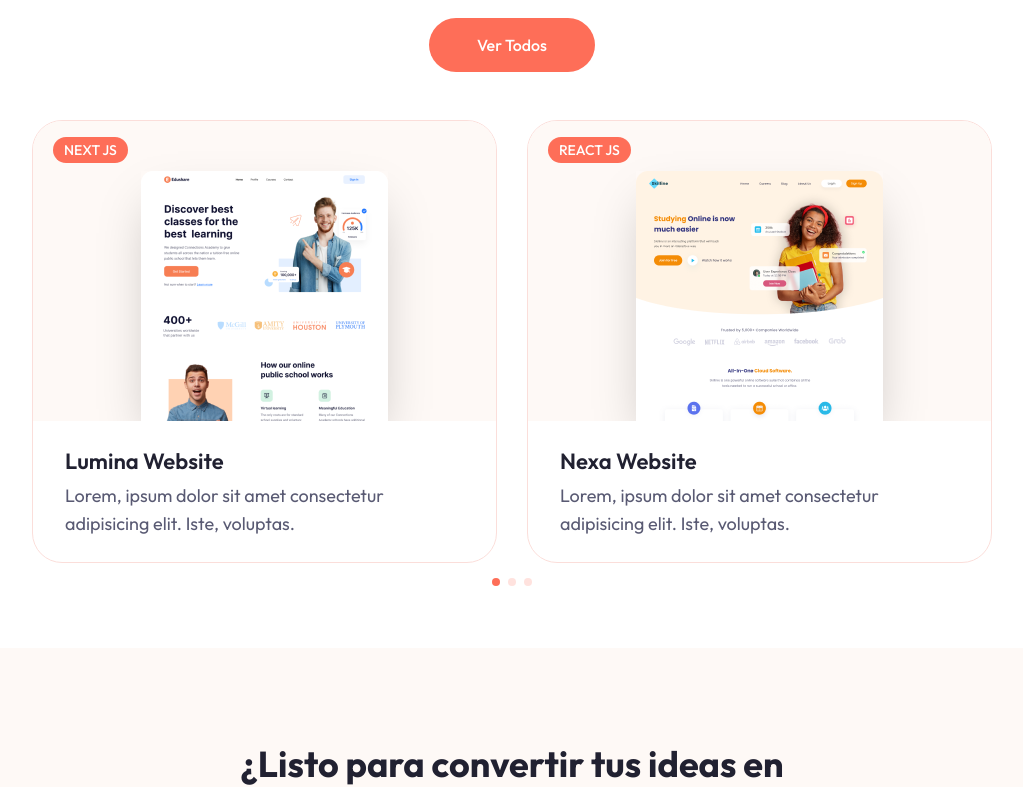
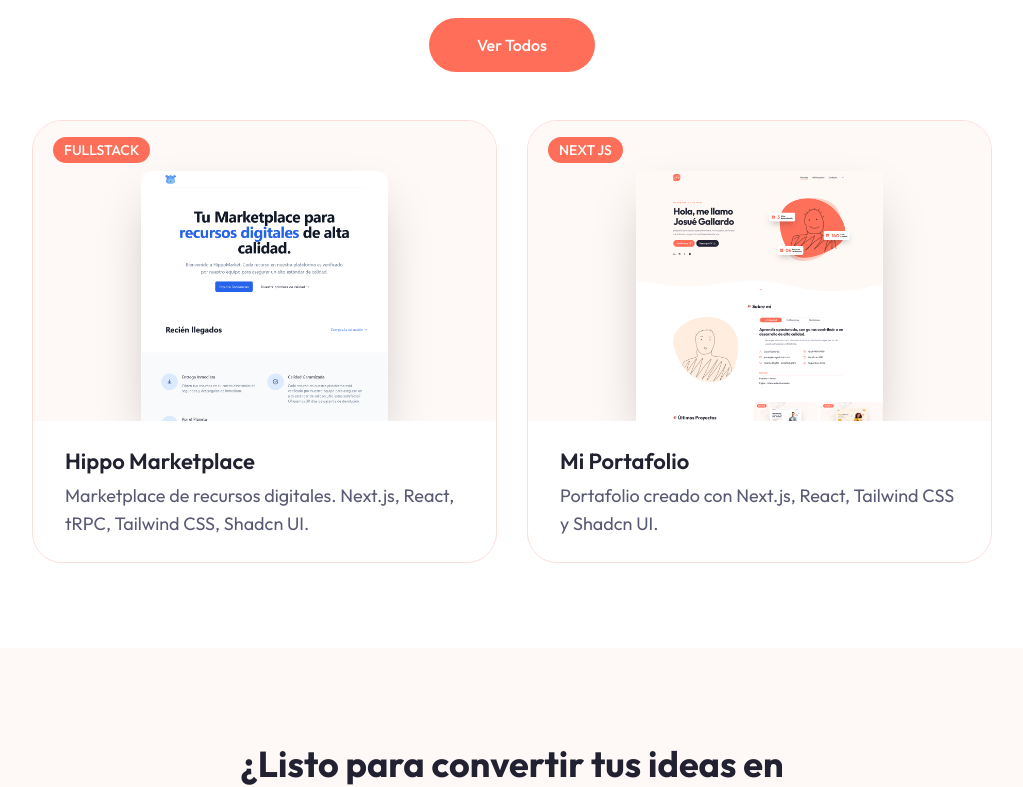
Before and after one commit to Im-Elias/portfolio, a Next.js app: page / in a window 1280 px wide. Shown: the part 1765-2552 px from the top of the page, without its empty margins (128-1151 px from the left). Built offline with nearby package versions, Linux system fonts and the light colour scheme.

Commit message:
deploy con 2 proyectos

```diff
--- a/app/projects/page.jsx
+++ b/app/projects/page.jsx
@@ -5,58 +5,22 @@ import ProjectCard from "@/components/ProjectCard";
 
 const projectsData = [
   {
-    image: "/work/1.png",
-    category: "next js",
-    name: "Lumina Website",
+    image: "/work/hippomarket.png",
+    category: "fullstack",
+    name: "Hippo Marketplace",
     description:
-      "Lorem, ipsum dolor sit amet consectetur adipisicing elit. Iste, voluptas.",
-    link: "/",
-    github: "/",
+      "Marketplace de recursos digitales. Next.js, React, tRPC, Tailwind CSS, Shadcn UI.",
+    link: "https://github.com/Im-Elias/HippoMarket",
+    github: "https://github.com/Im-Elias/HippoMarket",
   },
   {
-    image: "/work/3.png",
-    category: "react js",
-    name: "Nexa Website",
+    image: "/work/portfolio.png",
+    category: "next js",
+    name: "Mi Portafolio",
     description:
-      "Lorem, ipsum dolor sit amet consectetur adipisicing elit. Iste, voluptas.",
-    link: "/",
-    github: "/",
-  },
-  {
-    image: "/work/2.png",
-    category: "fullstack",
-    name: "Serenity Website",
-    description:
-      "Lorem, ipsum dolor sit amet consectetur adipisicing elit. Iste, voluptas.",
-    link: "/",
-    github: "/",
-  },
-  {
-    image: "/work/1.png",
-    category: "next js",
-    name: "Soltice Website",
-    description:
-      "Lorem, ipsum dolor sit amet consectetur adipisicing elit. Iste, voluptas.",
-    link: "/",
-    github: "/",
-  },
-  {
-    image: "/work/4.png",
-    category: "react js",
-    name: "Stark Website",
-    description:
-      "Lorem, ipsum dolor sit amet consectetur adipisicing elit. Iste, voluptas.",
-    link: "/",
-    github: "/",
-  },
-  {
-    image: "/work/2.png",
-    category: "fullstack",
-    name: "Swift Website",
-    description:
-      "Lorem, ipsum dolor sit amet consectetur adipisicing elit. Iste, voluptas.",
-    link: "/",
-    github: "/",
+      "Portafolio creado con Next.js, React, Tailwind CSS y Shadcn UI.",
+    link: "https://josue-gallardo-portfolio.vercel.app/",
+    github: "https://github.com/Im-Elias/portfolio",
   },
 ];
 
--- a/app/success/page.jsx
+++ b/app/success/page.jsx
@@ -1,10 +1,10 @@
-import { Link } from "next/link";
+import Link from "next/link";
 
-const Success = () => {
+const Contact = () => {
   return (
     <div className="container mx-auto flex flex-col items-center justify-center min-h-screen bg-background text-foreground">
-      <h1 className="h1 mb-8">¡El email fue enviado!</h1>
-      <p className="subtitle mb-4">
+      <h1 className="section-title mb-8">¡El email fue enviado!</h1>
+      <p className="subtitle mb-4 text-center">
         Gracias por contactarme. Te responderé lo antes posible.
       </p>
       <Link href="/" className="text-primary hover:underline">
@@ -14,4 +14,4 @@ const Success = () => {
   );
 };
 
-export default Success;
+export default Contact;
--- a/components/Form.jsx
+++ b/components/Form.jsx
@@ -26,7 +26,7 @@ const Form = () => {
       const data = await response.json();
 
       //redirect to success page
-      router.push("/success");
+      router.push("/success-form");
 
       setName("");
       setEmail("");
--- a/components/Work.jsx
+++ b/components/Work.jsx
@@ -17,58 +17,22 @@ import ProjectCard from "./ProjectCard";
 
 const projectsData = [
   {
-    image: "/work/1.png",
-    category: "next js",
-    name: "Lumina Website",
+    image: "/work/hippomarket.png",
+    category: "fullstack",
+    name: "Hippo Marketplace",
     description:
-      "Lorem, ipsum dolor sit amet consectetur adipisicing elit. Iste, voluptas.",
-    link: "/",
-    github: "/",
+      "Marketplace de recursos digitales. Next.js, React, tRPC, Tailwind CSS, Shadcn UI.",
+    link: "https://github.com/Im-Elias/HippoMarket",
+    github: "https://github.com/Im-Elias/HippoMarket",
   },
   {
-    image: "/work/3.png",
-    category: "react js",
-    name: "Nexa Website",
+    image: "/work/portfolio.png",
+    category: "next js",
+    name: "Mi Portafolio",
     description:
-      "Lorem, ipsum dolor sit amet consectetur adipisicing elit. Iste, voluptas.",
-    link: "/",
-    github: "/",
-  },
-  {
-    image: "/work/2.png",
-    category: "fullstack",
-    name: "Serenity Website",
-    description:
-      "Lorem, ipsum dolor sit amet consectetur adipisicing elit. Iste, voluptas.",
-    link: "/",
-    github: "/",
-  },
-  {
-    image: "/work/1.png",
-    category: "next js",
-    name: "Soltice Website",
-    description:
-      "Lorem, ipsum dolor sit amet consectetur adipisicing elit. Iste, voluptas.",
-    link: "/",
-    github: "/",
-  },
-  {
-    image: "/work/4.png",
-    category: "react js",
-    name: "Stark Website",
-    description:
-      "Lorem, ipsum dolor sit amet consectetur adipisicing elit. Iste, voluptas.",
-    link: "/",
-    github: "/",
-  },
-  {
-    image: "/work/2.png",
-    category: "fullstack",
-    name: "Swift Website",
-    description:
-      "Lorem, ipsum dolor sit amet consectetur adipisicing elit. Iste, voluptas.",
-    link: "/",
-    github: "/",
+      "Portafolio creado con Next.js, React, Tailwind CSS y Shadcn UI.",
+    link: "https://josue-gallardo-portfolio.vercel.app/",
+    github: "https://github.com/Im-Elias/portfolio",
   },
 ];
 
```
Also changed, not shown: public/work/hippomarket.png (added), public/work/portfolio.png (added).
